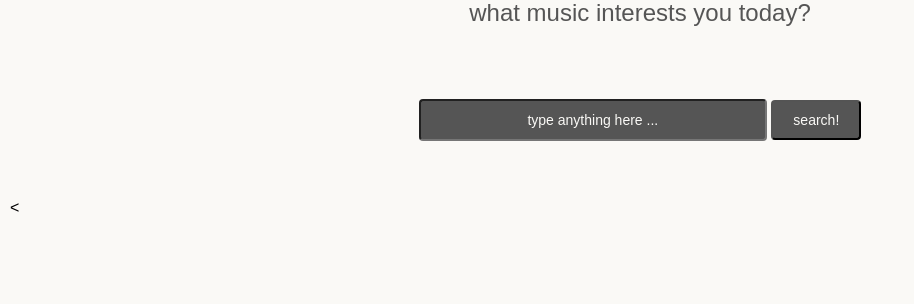
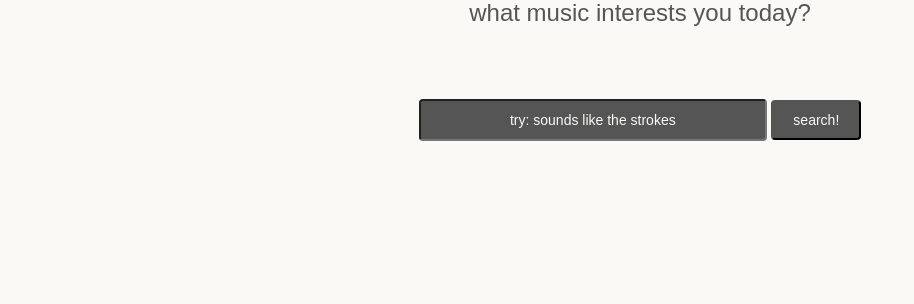
Before and after one commit to gavinmorrisseau/aijukebox.net, a Flask app: page / in a window 1280 px wide. Shown: the part 301-605 px from the top of the page, without its empty margins (0-914 px from the left). Run offline with Flask 3, Linux system fonts and the light colour scheme.

Commit message:
Suggestion changes in HTML

```diff
--- a/FlaskApp/templates/index.html
+++ b/FlaskApp/templates/index.html
@@ -16,7 +16,7 @@
     <div id="header">
     </div>
     <div id="body">
-        <!-- <img id="loading" alt="" src="../static/assets/webfiles/loading.gif"/> -->
+        <!-- <img id="loading" alt="" src="../static/assets/images/loading.gif"/> -->
         <div class="noselect" id="header">
             <h1 id="headertext">hey, boss!  <img id="headerlogo" src="../static/assets/images/head-on-logo-transparent.png" alt="logo"></h1>
             <p id="subtext">what music interests you today?</p>
@@ -24,7 +24,7 @@
         <div class="chatbox">
             <div class="chatbox__input">
                 <form action="/" method="POST" autocomplete="off">
-                    <input type="text" name="question" id="question" placeholder = "type anything here ...">
+                    <input type="text" name="question" id="question" placeholder = 'try: {{suggestion}}'>
                     <button class="button">search!</button>
                 </form>
                 <div id="chatbox__response">
@@ -41,7 +41,7 @@
                 </div>
             </div>
         </div>
-        <<script src="../static/js/index.js"></script>
+        <script src="../static/js/index.js"></script>
     </div>
     <div class="noselect" id="footer">
         <pre>© 2023 aijukebox.net   </pre>
```
